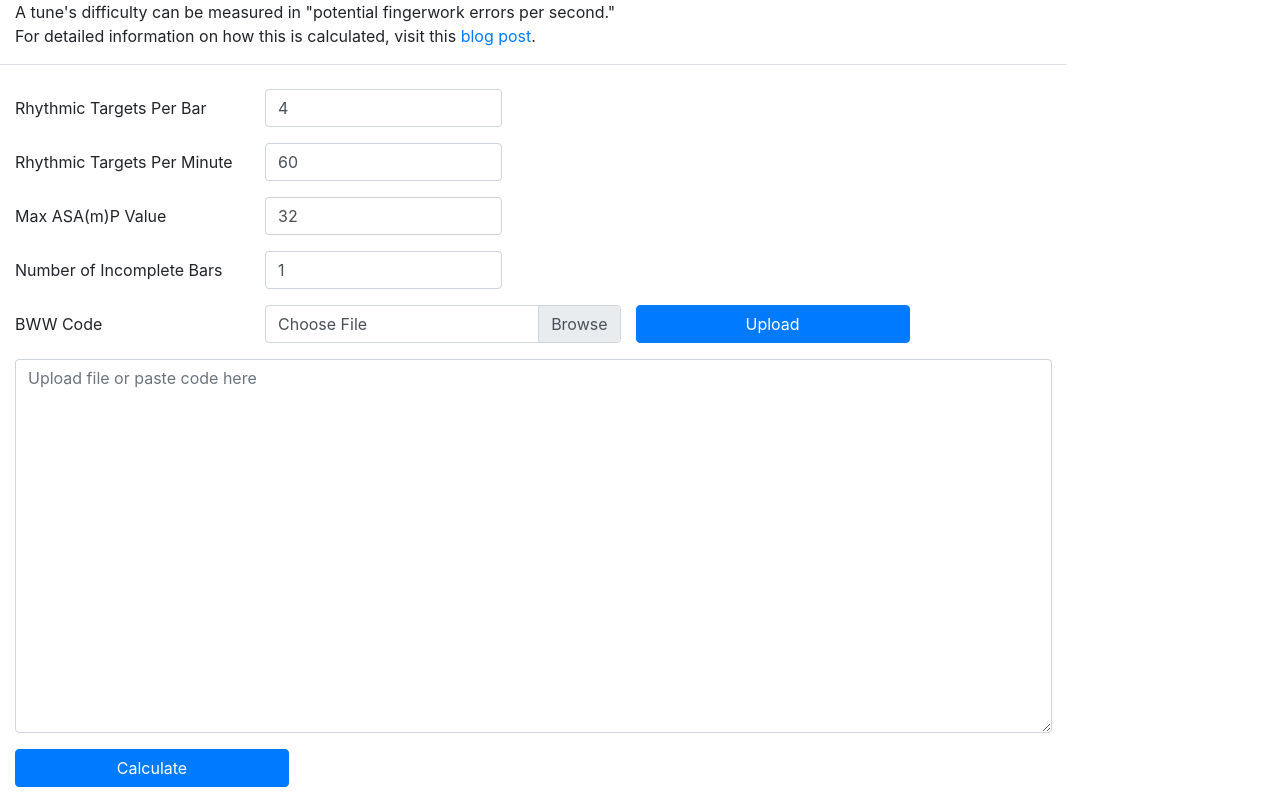
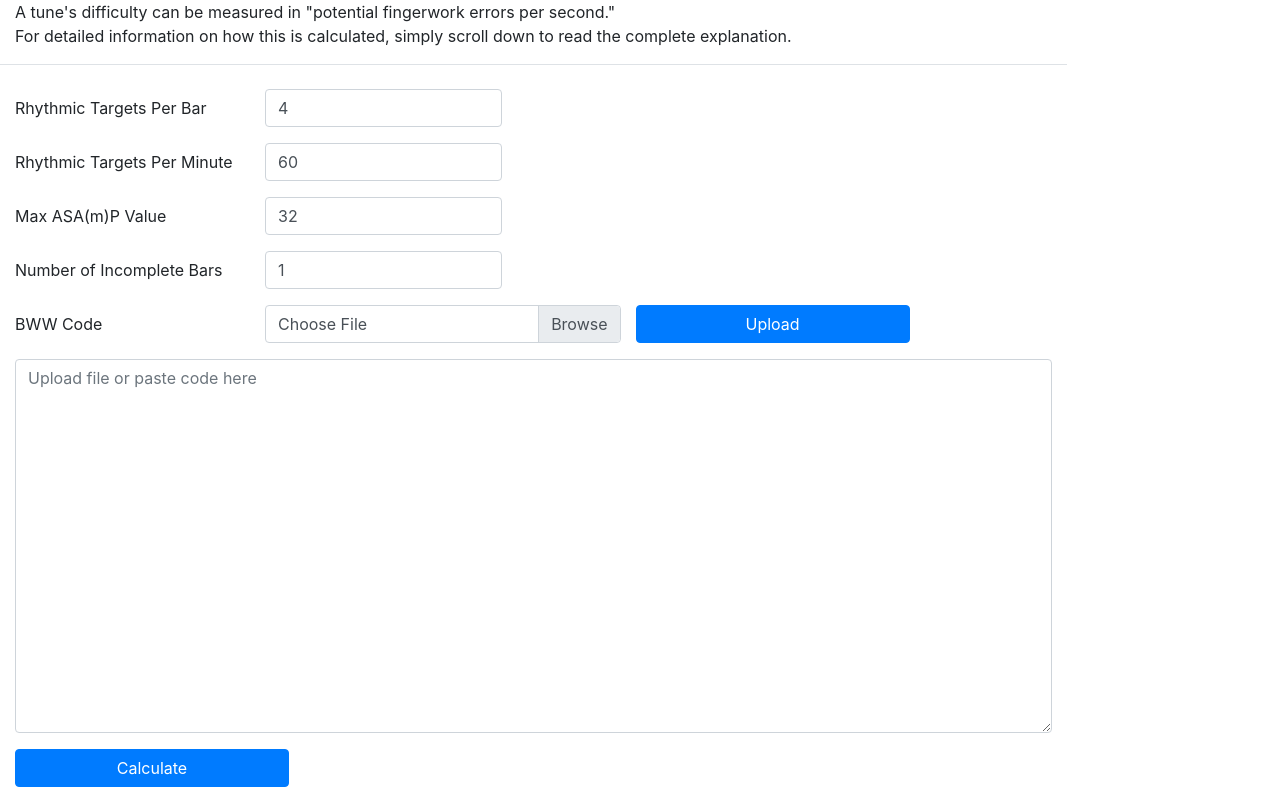
Before and after one commit to pipersdojo/tune-difficulty-calculator, a plain HTML site: page index.html in a window 1280 px wide. Shown: the top 800 px of the page. Drawn offline with nearby package versions, Linux system fonts and the light colour scheme.

Commit message:
Update index.html

```diff
--- a/index.html
+++ b/index.html
@@ -40,8 +40,7 @@
 <div class="col-sm-10 mb-4 border-bottom">
     <p>
         A tune's difficulty can be measured in "potential fingerwork errors per second." <br/>
-        For detailed information on how this is calculated, visit this
-        <a href="https://dojouniversity.com/how-a-computer-could-calculate-a-tunes-difficulty-using-bww-files/" target="_blank">blog post</a>.
+        For detailed information on how this is calculated, simply scroll down to read the complete explanation.
     </p>
 </div>
 
```
